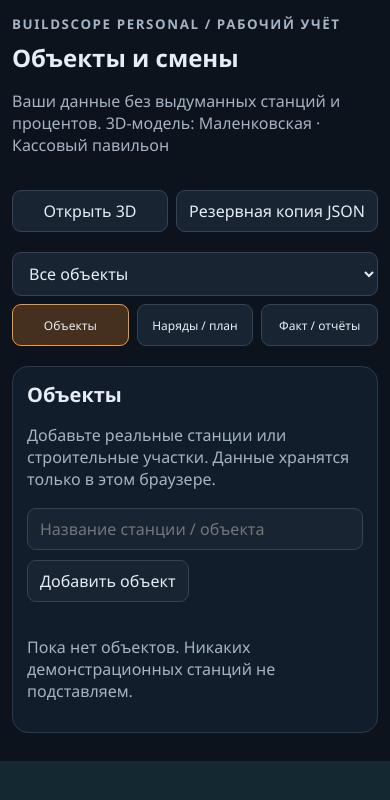
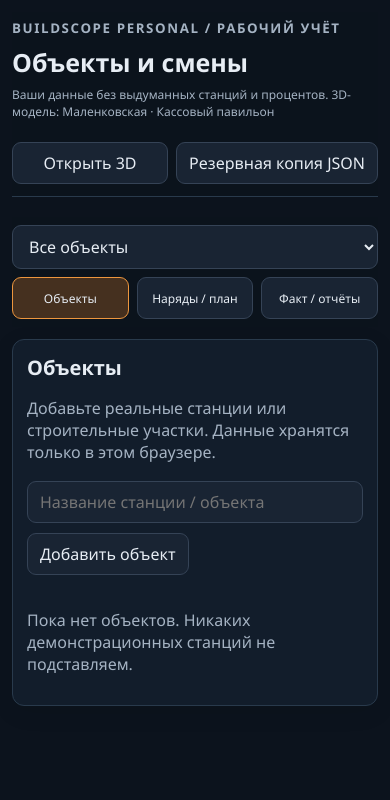
Before and after one commit to csnicallyou/buildscope, a React (Vite) app: page / in a window 390 px wide. Shown: the top 800 px of the page. Built offline with nearby package versions, Linux system fonts and the light colour scheme.

Commit message:
style(personal): isolated compact responsive shell and touch-friendly mobile forms

```diff
--- a/src/style.css
+++ b/src/style.css
@@ -2456,3 +2456,22 @@ tfoot {
 
 .app.mode-personal .workspace>.tree-panel,.app.mode-personal .workspace>.inspector-panel,.app.mode-personal .workspace>.properties-panel{display:none!important}
 .app.mode-personal .workspace>.main{display:block;flex:1 1 auto;max-width:100%;width:100%;min-width:0}
+
+/* Personal runs as its own shell; engineering controls are mounted only on demand. */
+.personal-shell{min-height:100dvh;width:100%;overflow-x:hidden;background:#0c131d;color:#e7edf4}
+.personal-shell .personal{max-width:1600px;margin:auto;min-height:100dvh}
+.personal-shell .personal-head{position:sticky;top:0;z-index:5;background:#0c131df5;padding:12px 0;border-bottom:1px solid #293a4c}
+.personal-shell .personal-panel{box-shadow:0 6px 24px #00000014}
+.personal-shell .personal-entry-form button[type=submit]{background:#e58a36}
+@media(max-width:760px){
+.personal-shell .personal-head{position:relative;padding:4px 0 12px}
+.personal-shell .personal-head h1{font-size:25px}
+.personal-shell .personal-head p{font-size:12px;margin:4px 0}
+.personal-shell .personal-panel{padding:14px;border-radius:12px}
+.personal-shell .personal-entry-form{gap:9px}
+.personal-shell .personal-entry-form label{font-size:12px}
+.personal-shell .personal-entry-form input,.personal-shell .personal-entry-form select{font-size:16px}
+.personal-shell .personal-toolbar{position:sticky;top:0;z-index:4;background:#0c131df5;padding:8px 0;margin:0 0 12px}
+.personal-shell .personal-table-wrap{margin:0 -8px}
+.personal-shell .personal-site-list{grid-template-columns:1fr}
+}
```
